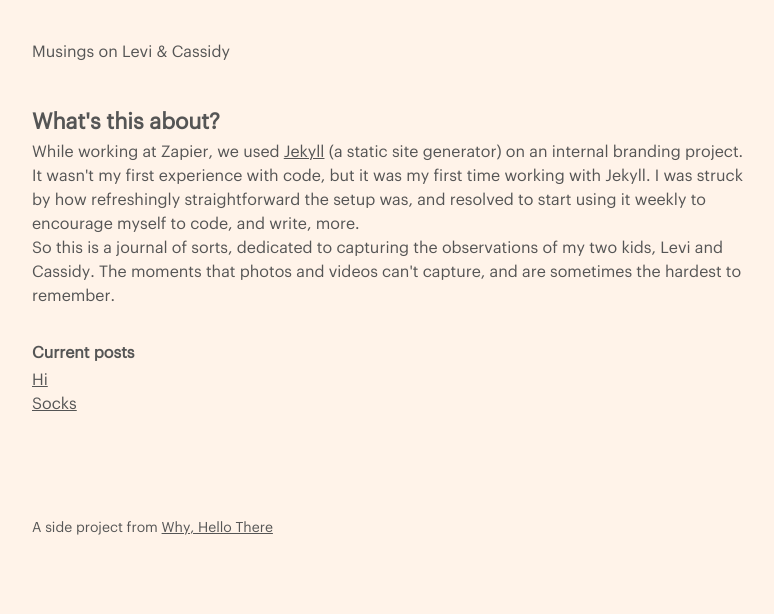
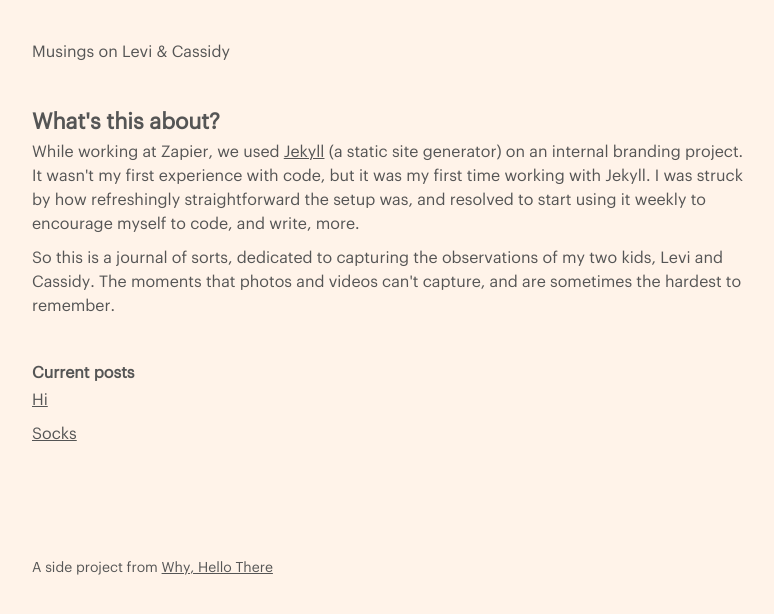
Before and after one commit to jonaschafer/jonaschafer.github.io, a Jekyll site: the page built from kiddos.html, in a window 1280 px wide. Shown: the top 614 px of the page, without its empty margins (248-1022 px from the left). Built offline with Jekyll 4.4.1, drawn with Linux system fonts in a browser that asks for light colours.

Commit message:
added padding bottom to p after reset to normalize

```diff
--- a/assets/stylesheets/core/_layout.scss
+++ b/assets/stylesheets/core/_layout.scss
@@ -20,6 +20,10 @@ body {
   line-height: 24px;
   color: $grey;
   background-color: $peach;
+}
+
+p {
+  padding: 0 0 10px 0;
 }
 
 img {
```
